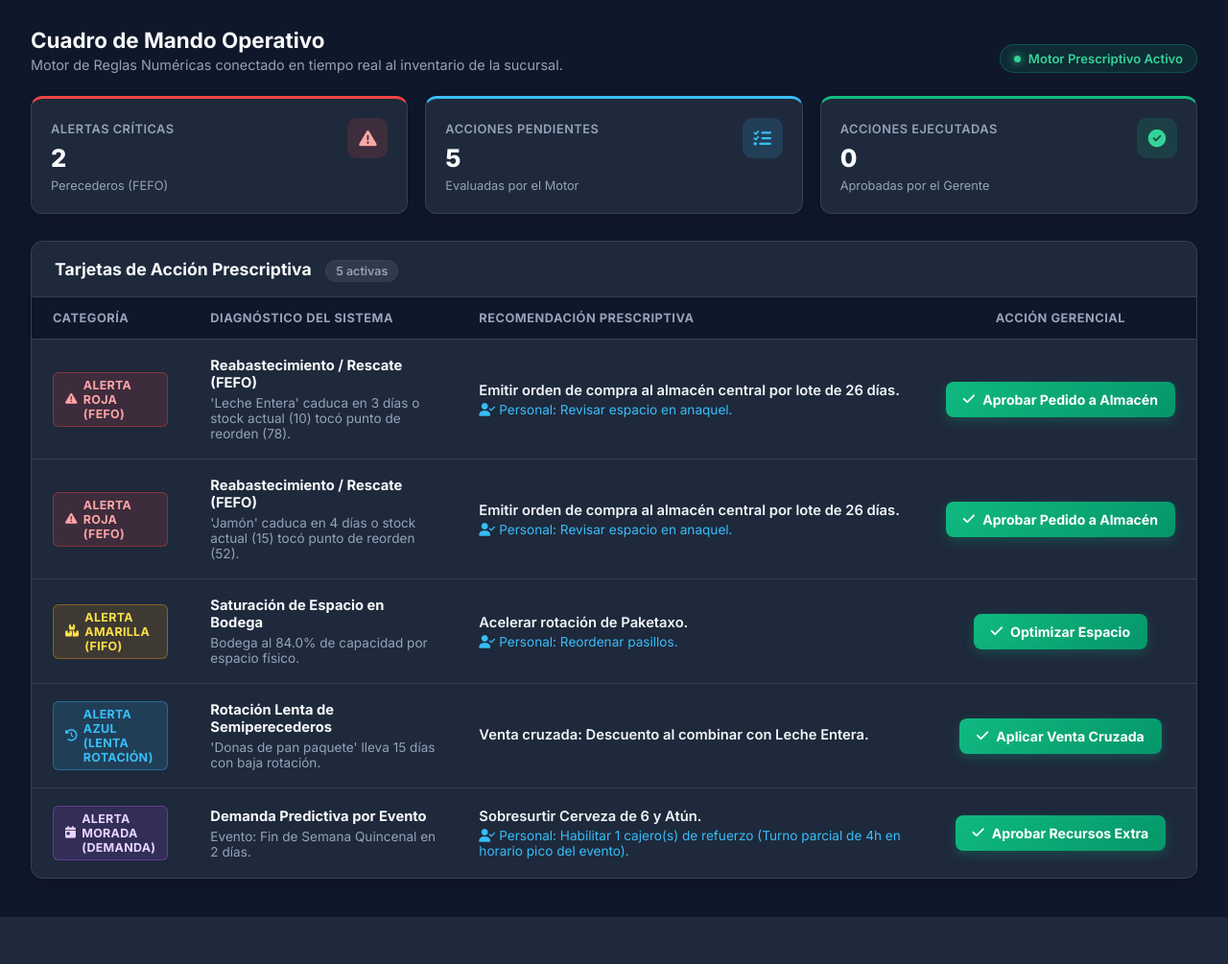
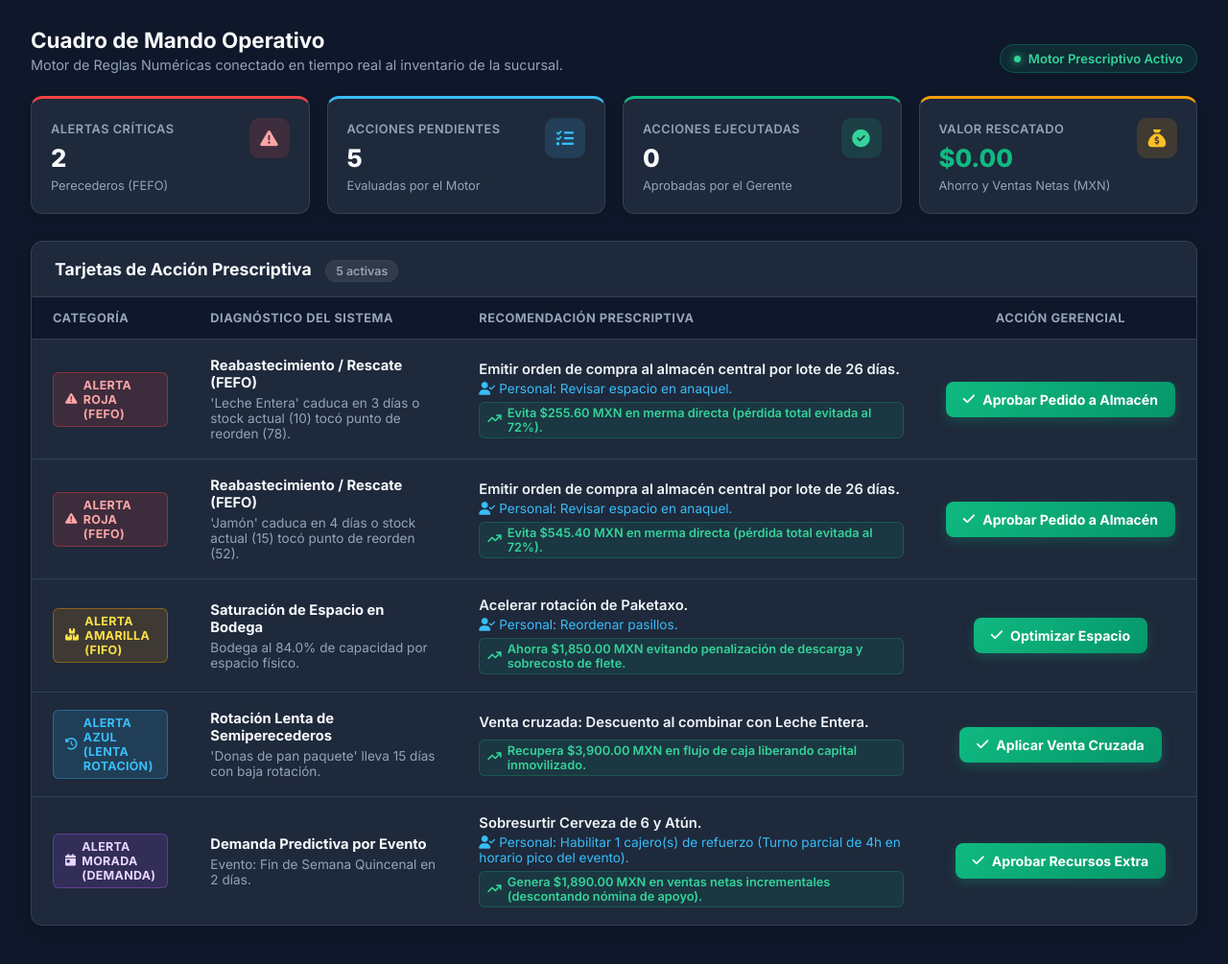
Before and after one commit to Ariel-Hdz-Gar/RoadToTech-HackProject, a Flask app: page / in a window 1280 px wide. Shown: the part 73-1078 px from the top of the page at 96% size. Before the commit the page ends 1029 px from the top, so only its background shows below. Run offline with Flask 3, Linux system fonts and the light colour scheme.

Commit message:
feat(roi): Add objective financial recovery mathematical model & live ROI metrics tracking in frontend

```diff
--- a/app.py
+++ b/app.py
@@ -51,6 +51,7 @@ sincronizar_con_tigergraph()
 # Estado en vivo
 state_data = copy.deepcopy(INITIAL_STORE_DATA)
 executed_count = 0
+total_saved_mxn = 0.0
 
 def calcular_alertas_sucursal(suc_id: int):
     suc_items = state_data.get(suc_id, {"perecederos": [], "bodegas": [], "estancados": [], "eventos": []})
@@ -116,15 +117,17 @@ def index():
 def get_alerts():
     return jsonify({
         "alerts": generar_todas_alertas(),
-        "executed_count": executed_count
+        "executed_count": executed_count,
+        "total_saved_mxn": round(total_saved_mxn, 2)
     })
 
 @app.route("/api/alerts/approve", methods=["POST"])
 def approve_alert():
-    global executed_count
+    global executed_count, total_saved_mxn
     data = request.get_json() or {}
     branch_name = data.get("branch")
     alert_id = str(data.get("alert_id", ""))
+    saved_amount = float(data.get("saved_amount", 0.0))
 
     id_suc = BRANCH_MAP.get(branch_name, 1)
     suc_items = state_data.get(id_suc, {})
@@ -146,22 +149,26 @@ def approve_alert():
 
     if removido:
         executed_count += 1
+        total_saved_mxn += saved_amount
 
     return jsonify({
         "success": True,
         "alerts": generar_todas_alertas(),
-        "executed_count": executed_count
+        "executed_count": executed_count,
+        "total_saved_mxn": round(total_saved_mxn, 2)
     })
 
 @app.route("/api/alerts/reset", methods=["POST"])
 def reset_alerts():
-    global state_data, executed_count
+    global state_data, executed_count, total_saved_mxn
     state_data = copy.deepcopy(INITIAL_STORE_DATA)
     executed_count = 0
+    total_saved_mxn = 0.0
     return jsonify({
         "success": True,
         "alerts": generar_todas_alertas(),
-        "executed_count": executed_count
+        "executed_count": executed_count,
+        "total_saved_mxn": 0.0
     })
 
 if __name__ == "__main__":
--- a/static/css/style.css
+++ b/static/css/style.css
@@ -216,6 +216,7 @@ body {
 .metric-card.border-danger { border-top: 3px solid #EF4444; }
 .metric-card.border-primary { border-top: 3px solid #38BDF8; }
 .metric-card.border-success { border-top: 3px solid #10B981; }
+.metric-card.border-money { border-top: 3px solid #F59E0B; }
 
 .metric-label {
     font-size: 0.8rem;
@@ -230,6 +231,10 @@ body {
     font-weight: 800;
     color: var(--text-main);
     margin: 6px 0 2px;
+}
+
+.text-emerald {
+    color: #10B981 !important;
 }
 
 .metric-subtext {
@@ -250,6 +255,7 @@ body {
 .icon-danger { background: rgba(239, 68, 68, 0.15); color: #FCA5A5; }
 .icon-primary { background: rgba(56, 189, 248, 0.15); color: #38BDF8; }
 .icon-success { background: rgba(16, 185, 129, 0.15); color: #34D399; }
+.icon-money { background: rgba(245, 158, 11, 0.15); color: #FBBF24; }
 
 /* Table Section */
 .table-section {
@@ -372,6 +378,20 @@ body {
     font-size: 0.85rem;
 }
 
+.financial-badge {
+    margin-top: 6px;
+    font-size: 0.8rem;
+    color: #34D399;
+    display: inline-flex;
+    align-items: center;
+    gap: 6px;
+    font-weight: 600;
+    background: rgba(16, 185, 129, 0.1);
+    padding: 3px 8px;
+    border-radius: 6px;
+    border: 1px solid rgba(16, 185, 129, 0.25);
+}
+
 /* Action Button */
 .btn-action {
     background: linear-gradient(135deg, #10B981, #059669);
--- a/static/js/main.js
+++ b/static/js/main.js
@@ -7,11 +7,13 @@ document.addEventListener('DOMContentLoaded', () => {
     const kpiCritical = document.getElementById('kpiCritical');
     const kpiPending = document.getElementById('kpiPending');
     const kpiExecuted = document.getElementById('kpiExecuted');
+    const kpiSaved = document.getElementById('kpiSaved');
     const toastContainer = document.getElementById('toastContainer');
 
     let currentBranch = branchSelect.value;
     let alertsData = {};
     let executedCount = 0;
+    let totalSavedMxn = 0.0;
 
     // Fetch alerts from Flask API (connected to Ariel's backend)
     async function loadAlerts() {
@@ -20,6 +22,7 @@ document.addEventListener('DOMContentLoaded', () => {
             const data = await response.json();
             alertsData = data.alerts;
             executedCount = data.executed_count || 0;
+            totalSavedMxn = data.total_saved_mxn || 0.0;
             renderDashboard();
         } catch (error) {
             console.error('Error fetching alerts:', error);
@@ -38,6 +41,9 @@ document.addEventListener('DOMContentLoaded', () => {
         kpiCritical.textContent = criticalCount;
         kpiPending.textContent = pendingCount;
         kpiExecuted.textContent = executedCount;
+        if (kpiSaved) {
+            kpiSaved.textContent = `$${totalSavedMxn.toLocaleString('es-MX', { minimumFractionDigits: 2, maximumFractionDigits: 2 })}`;
+        }
         alertsCountBadge.textContent = `${pendingCount} activas`;
 
         // Clear table body
@@ -85,6 +91,14 @@ document.addEventListener('DOMContentLoaded', () => {
                 staffHtml = `<div class="recommendation-staff"><i class="fa-solid fa-user-check"></i> Personal: ${alert.recomendacion_personal}</div>`;
             }
 
+            // Financial impact badge formatting
+            let finHtml = '';
+            if (alert.detalle_financiero) {
+                finHtml = `<div class="financial-badge"><i class="fa-solid fa-arrow-trend-up"></i> ${alert.detalle_financiero}</div>`;
+            }
+
+            const savedAmount = alert.ahorro_recuperado_mxn || 0.0;
+
             tr.innerHTML = `
                 <td>${badgeHtml}</td>
                 <td>
@@ -94,9 +108,10 @@ document.addEventListener('DOMContentLoaded', () => {
                 <td>
                     <div class="recommendation-inv">${alert.recomendacion_inventario}</div>
                     ${staffHtml}
+                    ${finHtml}
                 </td>
                 <td style="text-align: center;">
-                    <button class="btn-action" onclick="approveAction('${alert.id}', '${escapeQuotes(alert.titulo)}')">
+                    <button class="btn-action" onclick="approveAction('${alert.id}', '${escapeQuotes(alert.titulo)}', ${savedAmount})">
                         <i class="fa-solid fa-check"></i> ${alert.texto_boton || 'Aprobar Acción'}
                     </button>
                 </td>
@@ -111,7 +126,7 @@ document.addEventListener('DOMContentLoaded', () => {
     }
 
     // Approve Action function
-    window.approveAction = async function(alertId, alertTitle) {
+    window.approveAction = async function(alertId, alertTitle, savedAmount = 0.0) {
         const rowElement = document.getElementById(`row-${alertId}`);
 
         if (rowElement) {
@@ -122,15 +137,16 @@ document.addEventListener('DOMContentLoaded', () => {
             const response = await fetch('/api/alerts/approve', {
                 method: 'POST',
                 headers: { 'Content-Type': 'application/json' },
-                body: JSON.stringify({ branch: currentBranch, alert_id: alertId })
+                body: JSON.stringify({ branch: currentBranch, alert_id: alertId, saved_amount: savedAmount })
             });
             const resData = await response.json();
 
             if (resData.success) {
                 alertsData = resData.alerts;
                 executedCount = resData.executed_count;
+                totalSavedMxn = resData.total_saved_mxn || 0.0;
 
-                showToast(`Acción ejecutada correctamente: ${alertTitle}`);
+                showToast(`Acción ejecutada: +$${savedAmount.toLocaleString('es-MX', {minimumFractionDigits: 2})} MXN rescatados`);
 
                 setTimeout(() => {
                     renderDashboard();
@@ -149,6 +165,7 @@ document.addEventListener('DOMContentLoaded', () => {
             if (resData.success) {
                 alertsData = resData.alerts;
                 executedCount = resData.executed_count;
+                totalSavedMxn = 0.0;
                 showToast('Datos del Motor Restablecidos');
                 renderDashboard();
             }
--- a/templates/index.html
+++ b/templates/index.html
@@ -91,6 +91,17 @@
                     <i class="fa-solid fa-circle-check"></i>
                 </div>
             </div>
+
+            <div class="metric-card border-money">
+                <div class="metric-content">
+                    <span class="metric-label">Valor Rescatado</span>
+                    <div class="metric-value text-emerald" id="kpiSaved">$0.00</div>
+                    <span class="metric-subtext">Ahorro y Ventas Netas (MXN)</span>
+                </div>
+                <div class="metric-icon icon-money">
+                    <i class="fa-solid fa-sack-dollar"></i>
+                </div>
+            </div>
         </section>
 
         <!-- Prescriptive Actions Section -->
```
Also changed, not shown: Back-End/motor_reglas.py (+28 -5 lines).
